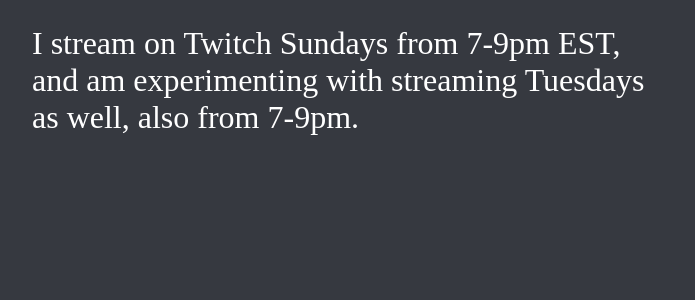
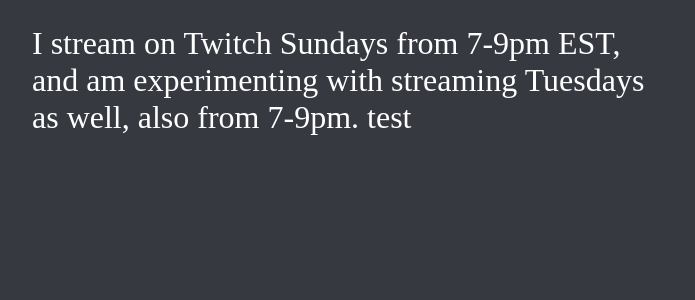
Before and after one commit to NunzioTheGreat/NunzioTheGreat.github.io, a Jekyll site: the page built from about.md, in a window 1280 px wide. Shown: the part 358-658 px from the top of the page, without its empty margins (206-901 px from the left). Built offline with Jekyll 4.4.1, drawn with Linux system fonts in a browser that asks for light colours.

Commit message:
Update about.md

```diff
--- a/about.md
+++ b/about.md
@@ -7,4 +7,4 @@
 <p style="color:white; font-size: 200%; overflow-x: hidden; margin-right: 50%">This is my personal website, with links to my various homes on the internet. This is currently a pet project that I hope will one day become a sort of hub for everything that I do non-professionally.</p>
 <br>
 <br>
-<p style="color:white; font-size: 200%; overflow-x: hidden; margin-right: 50%"> I stream on Twitch Sundays from 7-9pm EST, and am experimenting with streaming Tuesdays as well, also from 7-9pm.</p>
+<p style="color:white; font-size: 200%; overflow-x: hidden; margin-right: 50%"> I stream on Twitch Sundays from 7-9pm EST, and am experimenting with streaming Tuesdays as well, also from 7-9pm. test</p>
```
